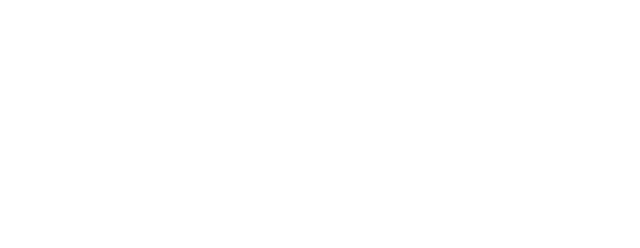
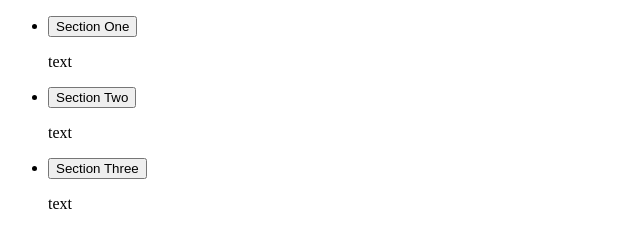
Before and after one commit to sbesozzi/jQuery-Accordian, a plain HTML site: page index.html in a window 1280 px wide. Shown: the whole page, without its empty margins (0-640 px from the left). Drawn offline with Linux system fonts and the light colour scheme.

Commit message:
Created development branch

```diff
--- a/index.html
+++ b/index.html
@@ -8,7 +8,21 @@
 </head>
 <body>
 
+<div class="accordian">
 
+  <ul>
+    <li><button>Section One</button>
+      <p>text</p>
+    </li>
+    <li><button>Section Two</button>
+      <p>text</p>
+    </li>
+    <li><button>Section Three</button>
+      <p>text</p>
+    </li>
+  </ul>
+
+</div>
 
 
   <script src="js/jquery.js"></script>
--- a/main.scss
+++ b/main.scss
@@ -0,0 +1,3 @@
+.accordian {
+list-style-type: none;
+}
```
Also changed, not shown: scss/main.scss (added), 2 other files.
